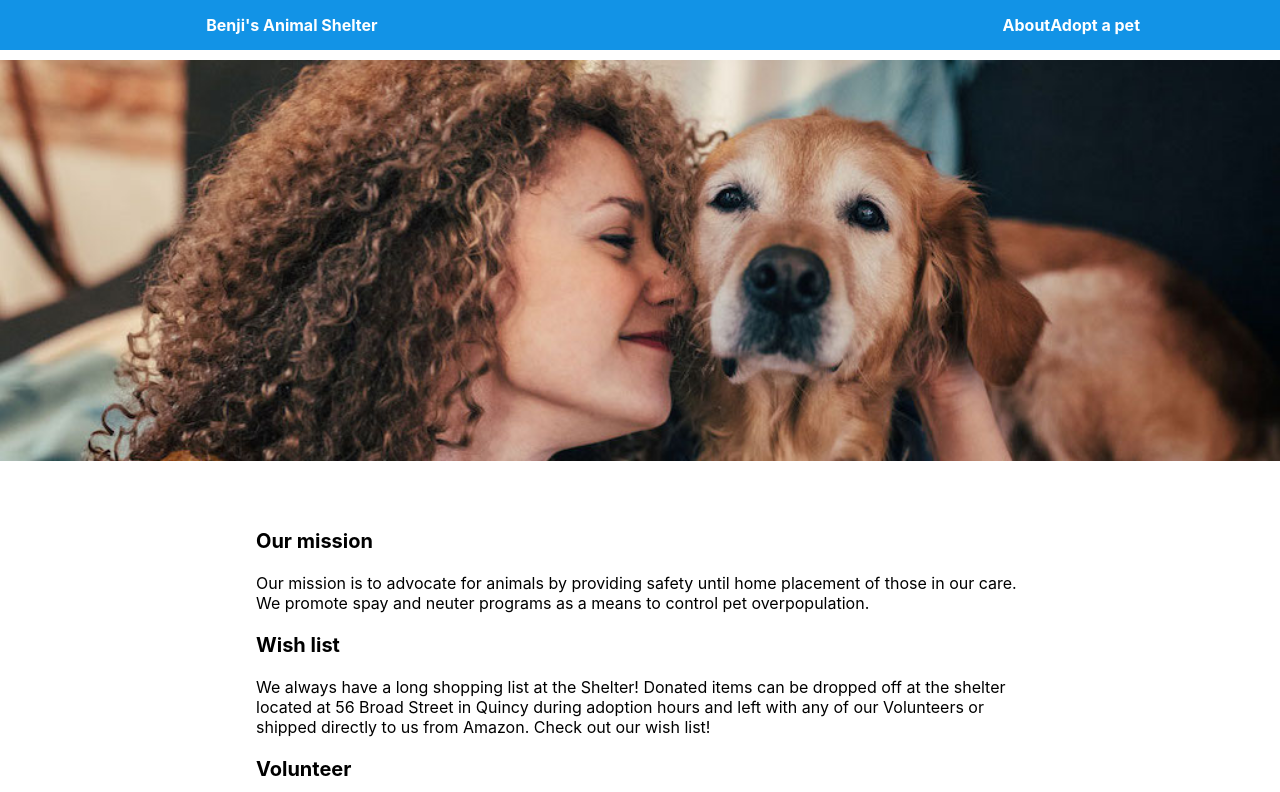
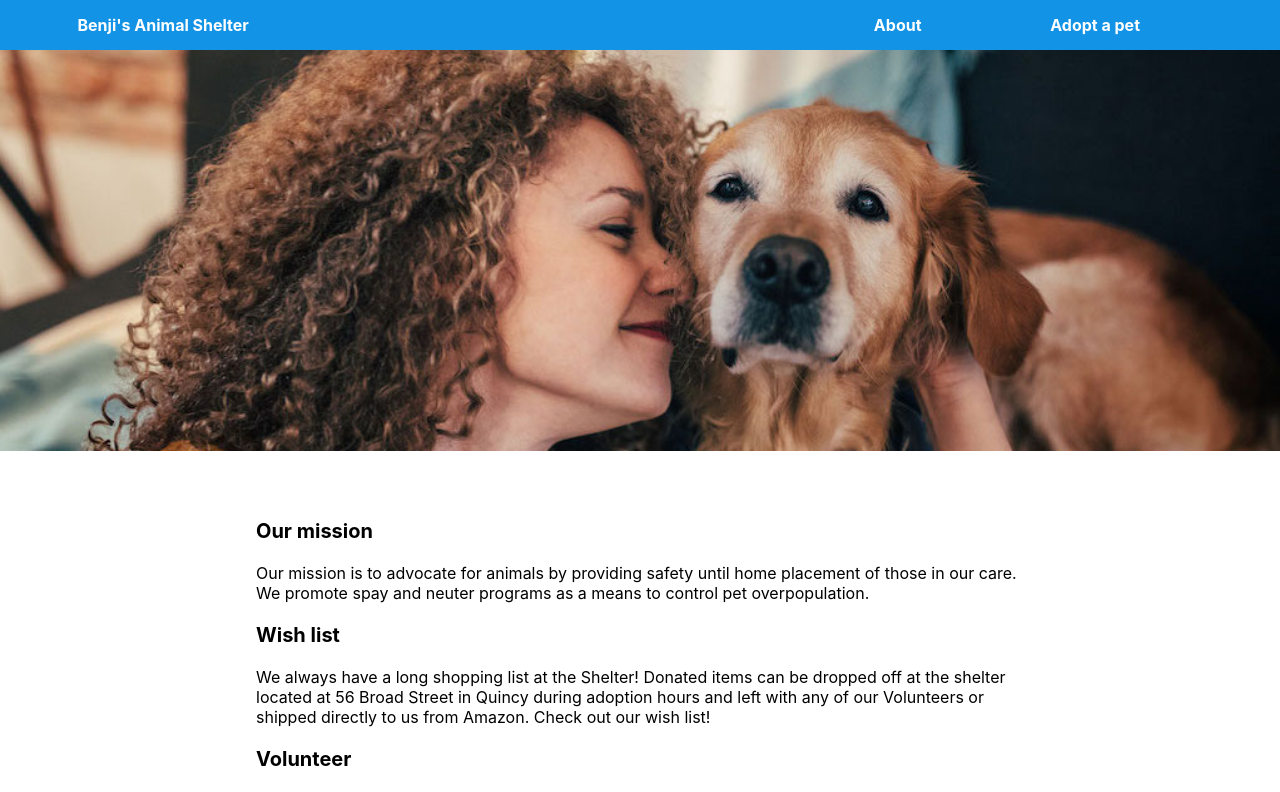
Before and after one commit to EmilySH21/Team4_FinalProject, a React (Create React App) app in the folder frontend/: page /About in a window 1280 px wide. Shown: the top 792 px of the page. Built offline with nearby package versions, Linux system fonts and the light colour scheme.

Commit message:
Small UI changes

```diff
--- a/frontend/src/App.css
+++ b/frontend/src/App.css
@@ -25,7 +25,7 @@
 }
 
 .speciesName {
-  font-size: 25px;
+  font-size: 27px;
   font-weight: bold;
 }
 
@@ -87,9 +87,6 @@
 
 .nav {
   background:#1293e6;
-  display: flex;
-  justify-content: flex-end;
-  margin-bottom: 10px;
   padding: 15px;
   height: 20px;
 }
```
